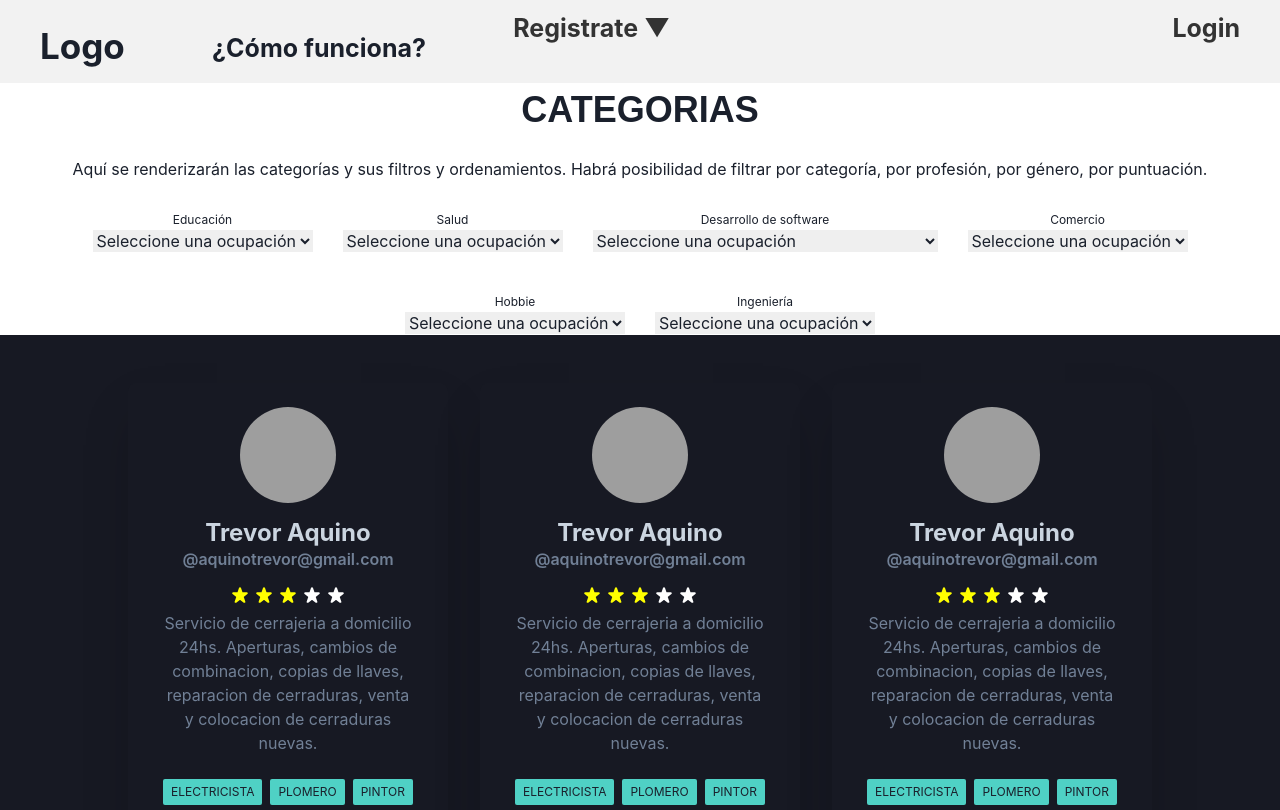
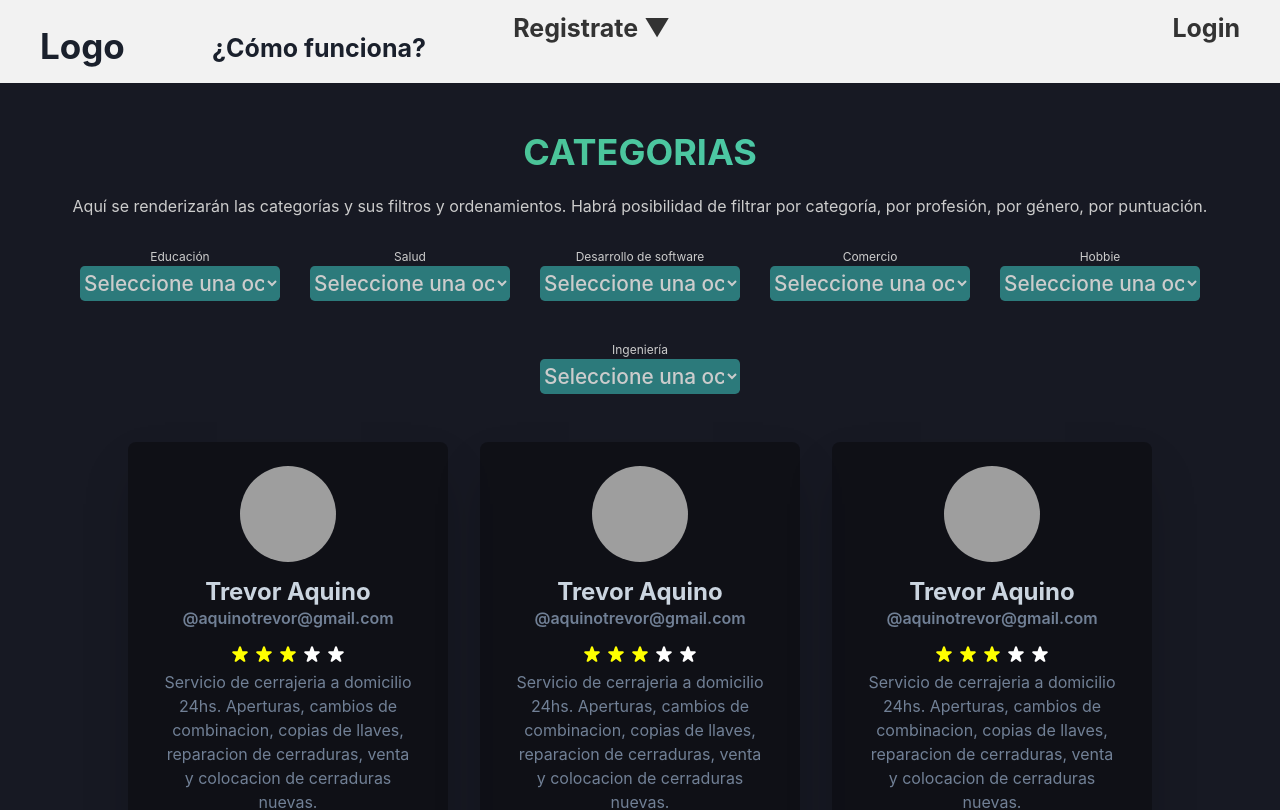
Before and after one commit to JosueEC/Profinder-client, a React (Vite) app: page /categories in a window 1280 px wide. Shown: the top 810 px of the page. Built offline with nearby package versions, Linux system fonts and the light colour scheme; grey boxes are pictures that could not be loaded.

Commit message:
Modificacion de estilos de la section categories en la view Categorias

```diff
--- a/src/components/SupplierCard/SupplierCard.jsx
+++ b/src/components/SupplierCard/SupplierCard.jsx
@@ -16,7 +16,7 @@ export default function SocialProfileSimple() {
         maxW='320px'
         w='full'
         colorMode
-        bg={useColorModeValue('gray.900', 'gray.900')}
+        bg={useColorModeValue('blackAlpha.500', 'gray.900')}
         boxShadow='2xl'
         rounded='lg'
         p={6}
--- a/src/components/SupplierCardsContainer/SupplierCardsContainer.jsx
+++ b/src/components/SupplierCardsContainer/SupplierCardsContainer.jsx
@@ -1,12 +1,10 @@
 import { Flex } from "@chakra-ui/layout";
 import SupplierCard from '../../components/SupplierCard/SupplierCard'
-import { useColorModeValue } from "@chakra-ui/color-mode";
 
 export default function SupplierCardsContainer () {
   return (
     <Flex
       position='relative'
-      bg={useColorModeValue('gray.900', 'gray.800')}
       align='center'
       justify='center'
       mb='3rem'
--- a/src/views/Categories/Categories.jsx
+++ b/src/views/Categories/Categories.jsx
@@ -1,6 +1,7 @@
 import React, { useState } from 'react';
 import styles from './Categories.module.css';
 import SupplierCardsContainer from '../../components/SupplierCardsContainer/SupplierCardsContainer';
+import { Heading } from '@chakra-ui/layout';
 
 
 const Categories = () => {
@@ -113,7 +114,12 @@ const Categories = () => {
 
    return (
      <div className={styles.categoryContainer}>
-       <h2 className={styles.categoryh2}>CATEGORIAS</h2>
+      <Heading
+        className={styles.categoryh2}
+        fontSize='4xl'
+        bgGradient='linear(to-l, teal.300, green.400)' bgClip='text'>
+        CATEGORIAS
+      </Heading>
        <p className={styles.categoryDescription}>
          Aquí se renderizarán las categorías y sus filtros y ordenamientos. Habrá posibilidad de filtrar por categoría, por profesión, por género, por puntuación.
        </p>
@@ -127,11 +133,11 @@ const Categories = () => {
                  //alt={category.name}
                  //className={styles.logo}
                />
-               <p>{category.name}</p>
+               <p className={styles.categoryLabel}>{category.name}</p>
              </div>
 
              {/* Menú desplegable de ocupaciones */}
-             <select value={selectedOccupation} onChange={handleOccupationChange}>
+             <select value={selectedOccupation} onChange={handleOccupationChange} className={styles.categorySelect}>
                <option value="">Seleccione una ocupación</option>
                {category.Ocupations.map((occupation) => (
                  <option key={occupation.id} value={occupation.name}>
--- a/src/views/Categories/Categories.module.css
+++ b/src/views/Categories/Categories.module.css
@@ -1,6 +1,8 @@
 .categoryContainer {
+  background-color: #171923;
+  padding-top: 3rem;
   text-align: center;
-  height: 100vh;
+  /* height: 100vh; */
 }
 
 .categoryh2 {
@@ -13,6 +15,7 @@
 .categoryDescription {
   font-size: 16px; /* Ajusta el tamaño de fuente según sea necesario */
   margin-bottom: 20px; /* Ajusta el valor según sea necesario */
+  color: #ccc;
 }
 
 .categoryLabelsContainer {
@@ -63,3 +66,20 @@
   padding: 10px;
   margin-bottom: 10px; /* Ajusta el valor según sea necesario */
 }
+
+.categorySelect {
+  font-size: 1.3rem;
+  width: 200px;
+  height: 35px;
+  font-weight:500;
+  text-align: center;
+  background-color: #2C7A7B;
+  color: #ccc;
+  border-radius: 0.3rem;
+  cursor: pointer;
+  transition: 0.4s;
+}
+
+.categoryLabel {
+  color: #ccc;
+}
```
